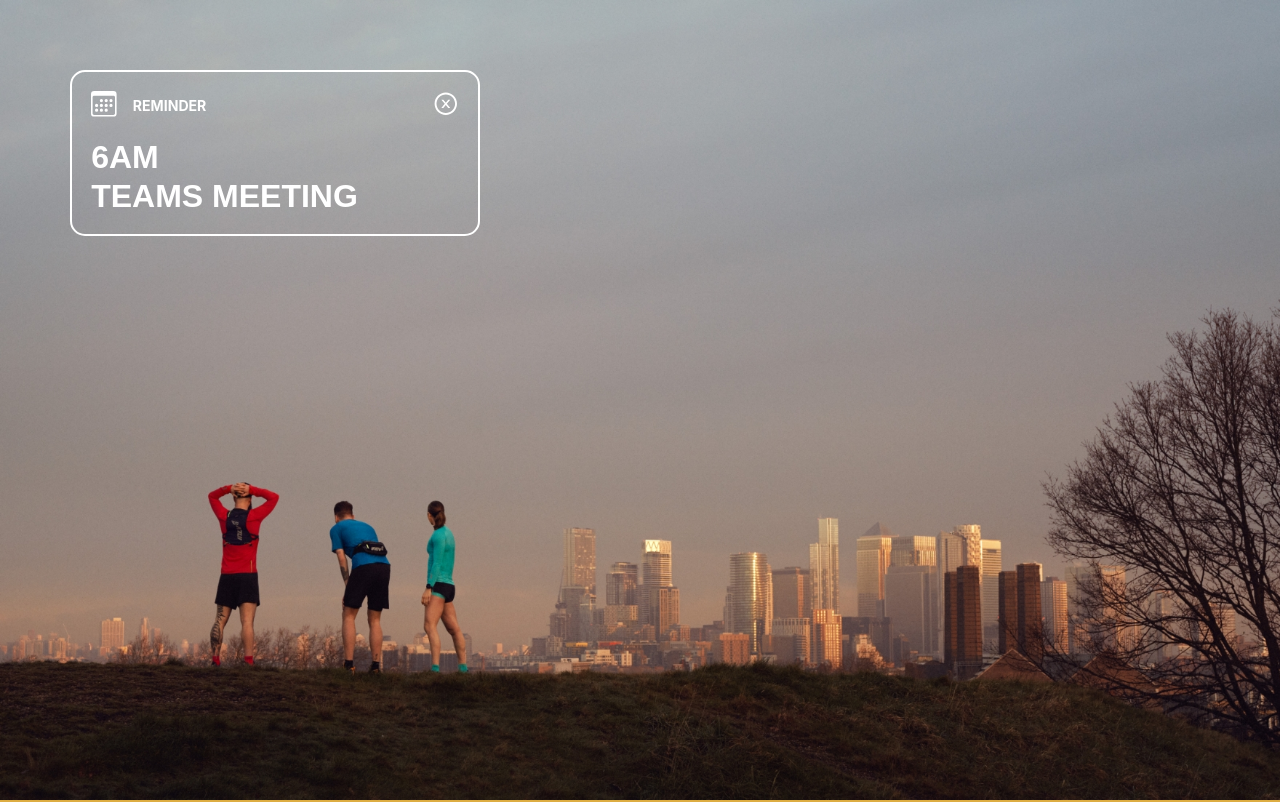
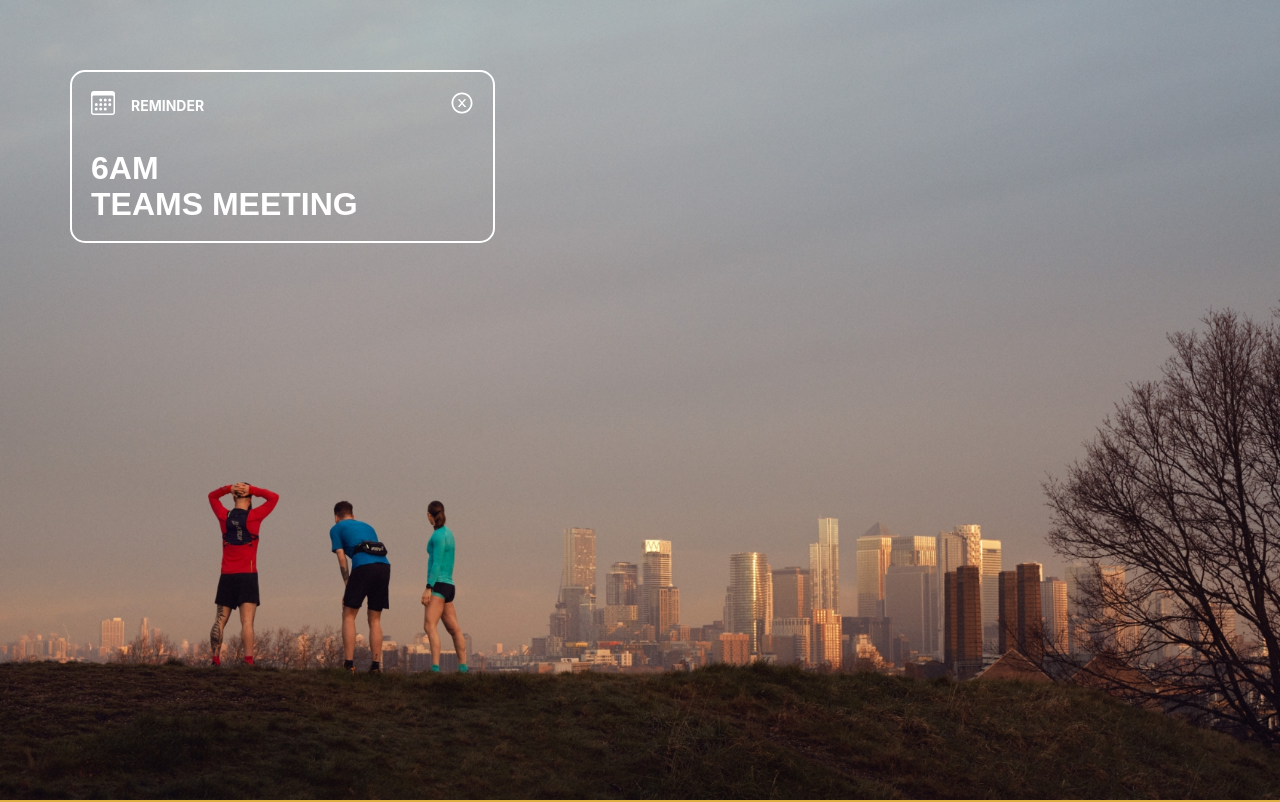
Before and after one commit to leoarthurwall/Inov8WebBuild, a React (Create React App) app: page / in a window 1280 px wide. Shown: the top 802 px of the page. Built offline with nearby package versions, Linux system fonts and the light colour scheme.

Commit message:
added media queries for section one for the notifications section for tablet and small desktop

```diff
--- a/src/Components/SectionOne/SectionOneNotification/SectionOneNotification.js
+++ b/src/Components/SectionOne/SectionOneNotification/SectionOneNotification.js
@@ -17,6 +17,12 @@ const NotificationContainer = styled.div`
   display: flex;
   flex-direction: column;
   justify-content: space-between;
+
+  @media only screen and (max-width: 1280px) and (min-width: 429px) {
+    width: 425px;
+    height: 173px;
+    padding: 19px;
+  }
 `;
 
 const TopRowContainer = styled.div`
@@ -34,6 +40,9 @@ const ReminderText = styled.h4`
   color: #fff;
   margin: 0;
   font-size: 1.1vw;
+  @media only screen and (max-width: 1280px) and (min-width: 429px) {
+    font-size: 14px;
+  }
 `;
 const TextContainer = styled.div`
   display: flex;
@@ -47,9 +56,17 @@ const NotificationText = styled.h3`
   margin: 0;
   height: auto;
   line-height: 3vw;
+  @media only screen and (max-width: 1280px) and (min-width: 429px) {
+    font-size: 32px;
+    line-height: 36px;
+
+  }
 `;
 const IconIndividualContainer = styled.div`
   width: 2vw;
+  @media only screen and (max-width: 1280px) and (min-width: 429px) {
+    width: 24px;
+  }
 `;
 
 const SectionOneNotification = () => {
```
Also changed, not shown: 1 other file (tests, documents, lock files or other folders).
